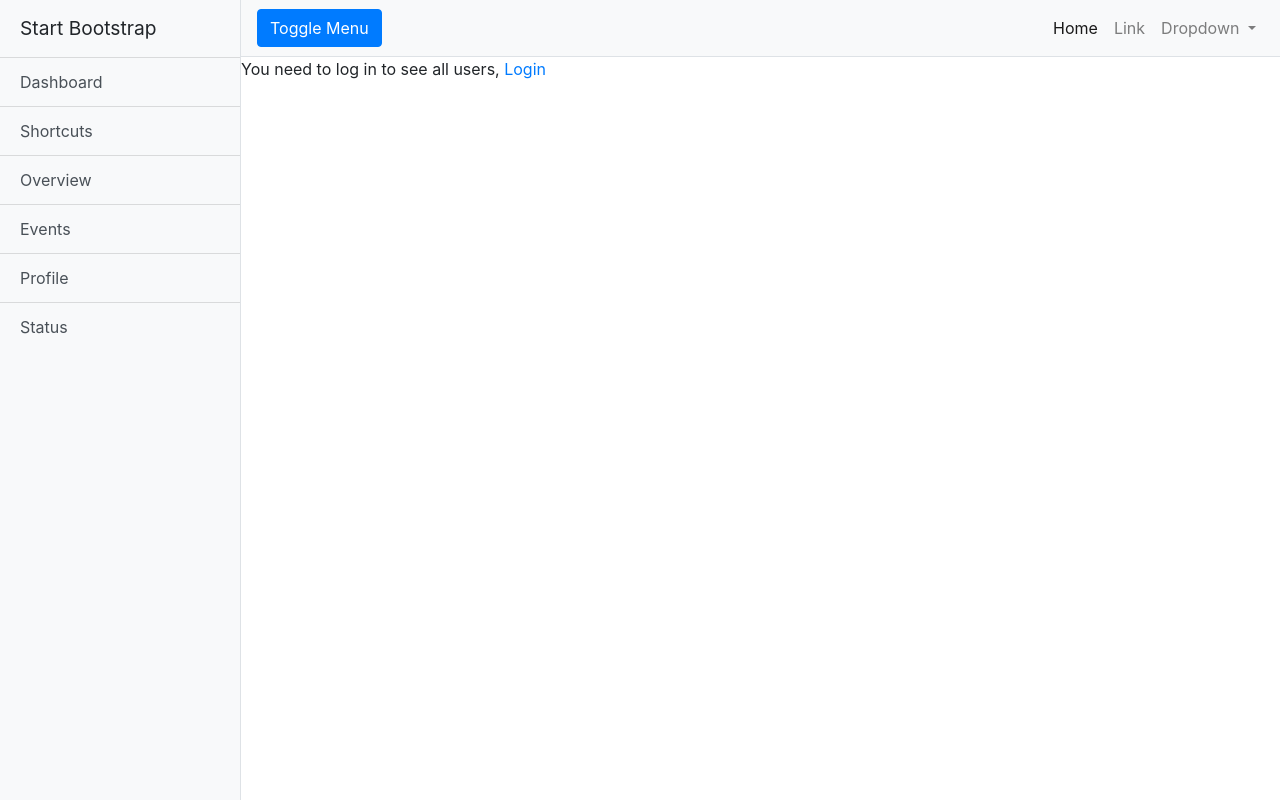
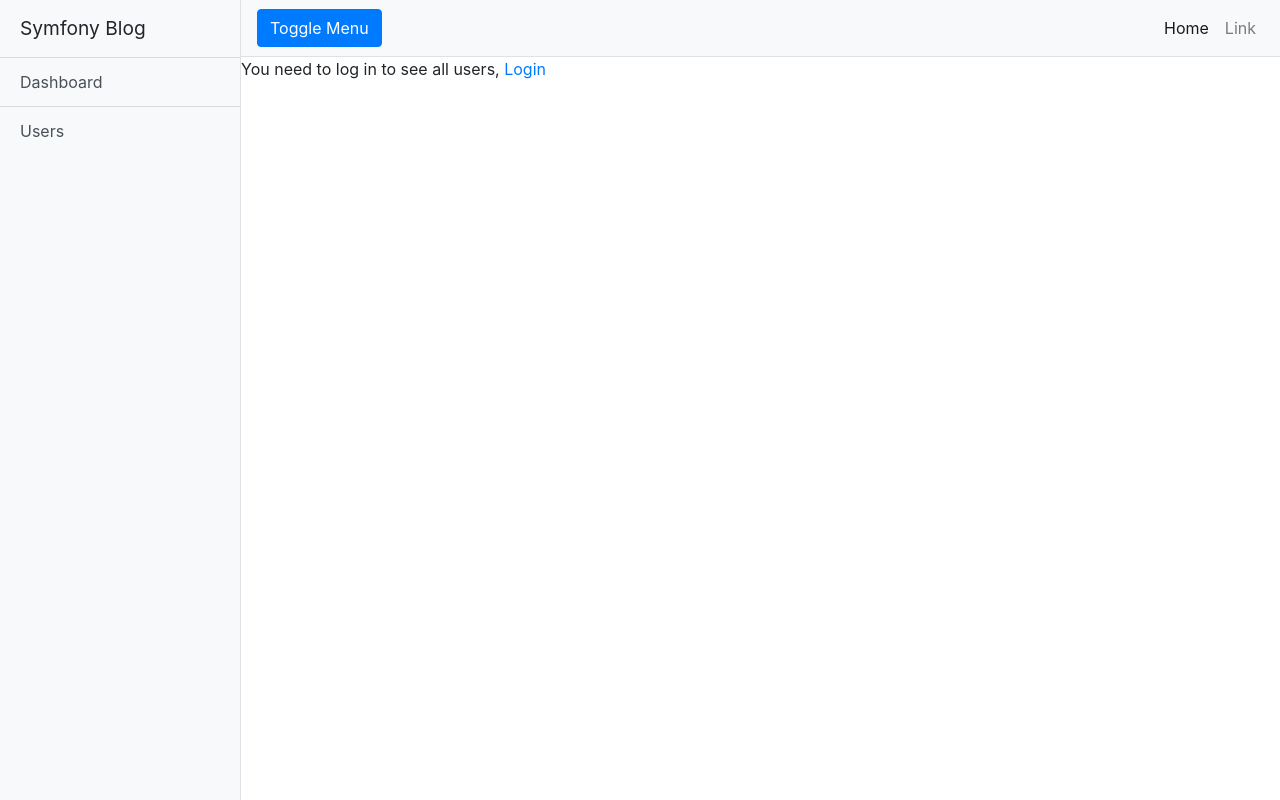
Before and after one commit to mkarem4/Symfony, a Symfony app: template templates/users/index.html.twig in a window 1280 px wide. Run offline with Twig, Linux system fonts and the light colour scheme; the template is opened without the code that fills it, so the values that code supplies are empty; some libraries are stand-ins or nearby versions.

Commit message:
adding some links - login, logout, users

```diff
--- a/templates/base.html.twig
+++ b/templates/base.html.twig
@@ -23,14 +23,10 @@
 
     <!-- Sidebar -->
     <div class="bg-light border-right" id="sidebar-wrapper">
-        <div class="sidebar-heading">Start Bootstrap </div>
+        <div class="sidebar-heading">Symfony Blog </div>
         <div class="list-group list-group-flush">
             <a href="#" class="list-group-item list-group-item-action bg-light">Dashboard</a>
-            <a href="#" class="list-group-item list-group-item-action bg-light">Shortcuts</a>
-            <a href="#" class="list-group-item list-group-item-action bg-light">Overview</a>
-            <a href="#" class="list-group-item list-group-item-action bg-light">Events</a>
-            <a href="#" class="list-group-item list-group-item-action bg-light">Profile</a>
-            <a href="#" class="list-group-item list-group-item-action bg-light">Status</a>
+            <a href="{{ path('list_users') }}" class="list-group-item list-group-item-action bg-light">Users</a>
         </div>
     </div>
     <!-- /#sidebar-wrapper -->
@@ -47,22 +43,21 @@
             <div class="collapse navbar-collapse" id="navbarSupportedContent">
                 <ul class="navbar-nav ml-auto mt-2 mt-lg-0">
                     <li class="nav-item active">
-                        <a class="nav-link" href="#">Home <span class="sr-only">(current)</span></a>
+                        <a class="nav-link" href="/">Home <span class="sr-only">(current)</span></a>
                     </li>
                     <li class="nav-item">
                         <a class="nav-link" href="#">Link</a>
                     </li>
+                    {% if app.user %}
                         <li class="nav-item dropdown">
                             <a class="nav-link dropdown-toggle" href="#" id="navbarDropdown" role="button" data-toggle="dropdown" aria-haspopup="true" aria-expanded="false">
-                            Dropdown
+                                {{ app.user.username }}
                             </a>
                             <div class="dropdown-menu dropdown-menu-right" aria-labelledby="navbarDropdown">
-                            <a class="dropdown-item" href="#">Action</a>
-                            <a class="dropdown-item" href="#">Another action</a>
-                            <div class="dropdown-divider"></div>
-                            <a class="dropdown-item" href="#">Something else here</a>
+                                <a class="dropdown-item" href="{{ path('app_logout') }}">Logout</a>
                             </div>
                         </li>
+                    {% endif %}
                 </ul>
             </div>
         </nav>
```
Lines whose indentation alone changed are shown as unchanged.
